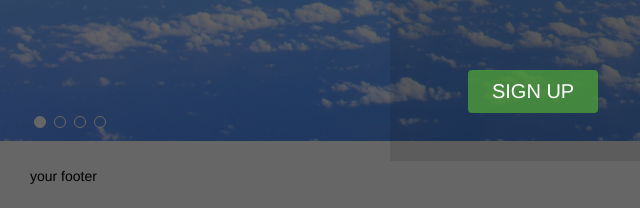
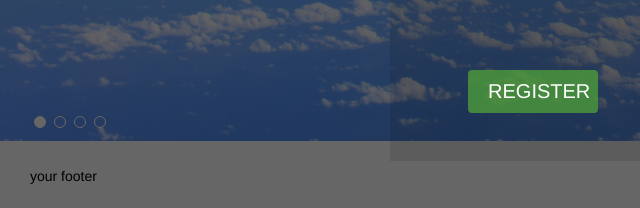
Before and after one commit to ningninga/flight_website, a plain HTML site: page index.html in a window 1280 px wide. Both pictures are taken after a click on the link "SIGN UP". Shown: the part 589-797 px from the top of the page, 0-640 px from the left. Drawn offline with Linux system fonts and the light colour scheme.

```diff
--- a/index.html
+++ b/index.html
@@ -130,7 +130,7 @@
             </div>
             <span class="invalid-password" style="display: none">The length of password is at least 6</span>
             <div class="sign-page-button">
-                <a>Sign up</a>
+                <a>REGISTER</a>
                 <a onclick="closeSignPopUp()">Close</a>
             </div>
         </div>
```
